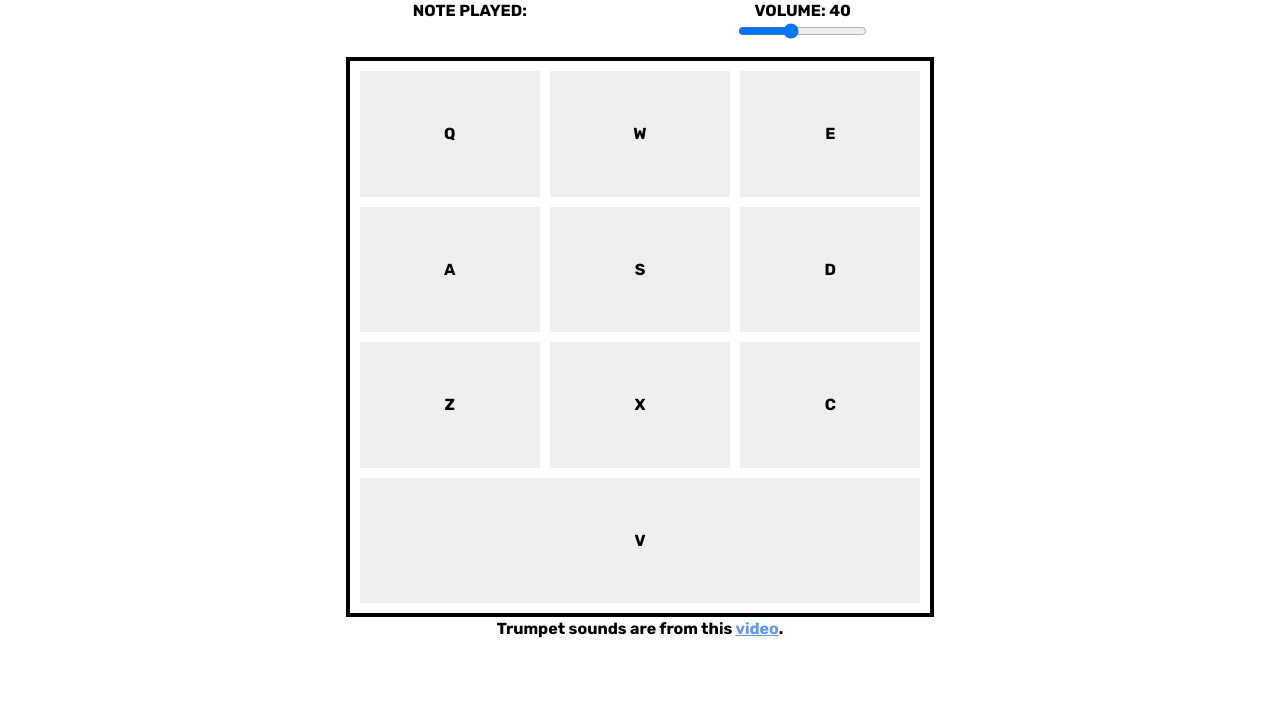
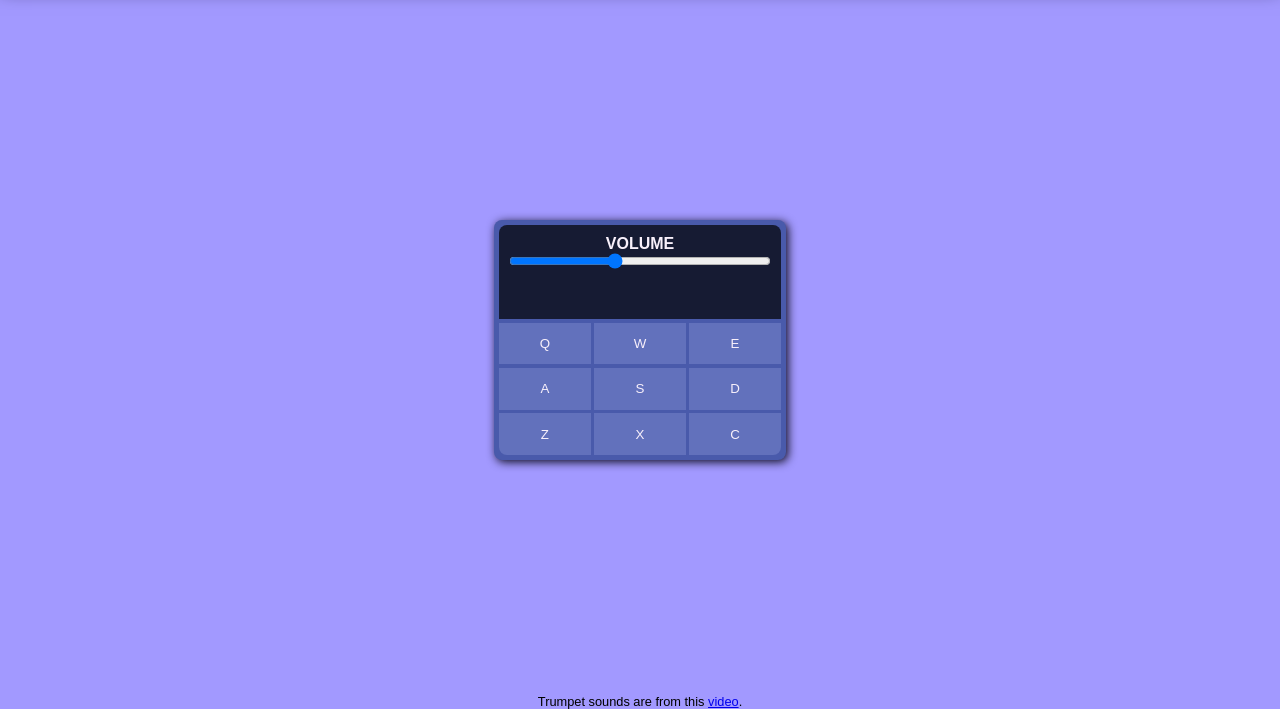
Before and after one commit to purplesunk/fcc-trumpet-machine, a plain HTML site: page index.html in a window 1280 px wide. Shown: the part 91-800 px from the top of the page. Drawn offline with Linux system fonts and the light colour scheme.

Commit message:
update everthing

```diff
--- a/css/style.css
+++ b/css/style.css
@@ -1,48 +1,52 @@
-@import url("https://fonts.googleapis.com/css?family=Rubik:700&display=swap");
-
 * {
   margin: 0;
   padding: 0;
   box-sizing: border-box;
 }
 
-*::before {
-  box-sizing: border-box;
-}
-
 body {
   font-family: "Rubik", sans-serif;
   font-size: 1rem;
-  line-height: 1.5;
-  text-align: center;
   min-height: 100vh;
-  max-width: 46em;
-  margin: 0 auto;
-}
-
-a {
-  color: cornflowerblue;
+  display: flex;
+  justify-content: center;
+  align-items: space-between;
+  flex-direction: column;
+  background-color: #A299FF;
 }
 
 .title {
-  padding-top: 1em;
+  background-color: #7C70FF;
+  box-shadow: 0 .0125em .625em #0D0C1D;
+  padding: .625em;
+  text-align: center;
+}
+
+.footer {
+  text-align: center;
+  font-size: .8rem;
 }
 
 
 /* --------------
  Grid Pad Layout
 -----------------*/
-.grid-pad {
+#drum-machine {
+  width: 18.25em;
+  box-shadow: .125em .125em .625em #0D0C1D;
+  border-radius: 8px;
+  background-color: #495AAB;
+  margin: auto auto;
+  padding: 0.325em;
+}
+
+.keypad {
   display: grid;
   grid-template-columns: repeat(3, 1fr);
-  grid-template-rows: repeat(4, 1fr);
-  place-content: center;
-  grid-gap: 0.625em;
-  padding: 0.625em;
-  margin: 0 auto;
-  width: 80%;
-  height: 70vh;
-  border: .250em solid black;
+  grid-gap: 0.225em;
+  overflow: hidden;
+  border-bottom-right-radius: 8px;
+  border-bottom-left-radius: 8px;
 }
 
 #trumpet-E8 {
@@ -53,26 +57,26 @@ a {
 /* --------------
    Info Display
 -----------------*/
+
 #info {
   padding: 0.625em;
   text-align: center;
+  background-color: #161B33;
   text-transform: uppercase;
+  color: #F8F0FB;
   display: flex;
-  flex-direction: row;
+  flex-direction: column-reverse;
+  margin-bottom: .225em;
+  font-weight: bold;
   justify-content: space-around;
+  border-top-right-radius: 8px;
+  border-top-left-radius: 8px;
 }
 
-#info p {
-  display: inline-block;
-  white-space: nowrap;
-}
-
-.display-note {
-  width: 4em;
-}
-
-#vol-slider {
-  display: block;
+#display {
+  padding: .625em .625em;
+  min-height: 2.5em;
+  flex-grow: 1;
 }
 
 /* ------------
@@ -80,15 +84,10 @@ a {
 --------------*/
 
 button {
-  position: relative;
-  display: inline-block;
-  cursor: pointer;
-  outline: none;
   border: 0;
-  vertical-align: middle;
-  text-decoration: none;
-  font-size: inherit;
-  font-family: inherit;
+  padding: 1em .725em;
+  background-color: #6271BC;
+  color: #F8F0FB;
 }
 
 button:active {
--- a/index.html
+++ b/index.html
@@ -6,55 +6,48 @@
         <title>Trumpet Machine</title>
 
 
+        <script src="js/main.js" async></script>
         <link rel="stylesheet" href="./css/style.css"/>
-
-        <script src="js/main.js"></script>
     </head>
-    <body onload="addAudioId()">
+    <body onload="changeVolume(40)">
+        <h1 class="title">Trumpet Machine</h1>
         <div id="drum-machine">
-            <h1 class="title">Trumpet Machine</h1>
             <div id="info">
-                <div class="display-note">
-                    <p>Note Played: </p>
-                    <p id="display"></p>
-                </div>
-                <div>
-                    <p>Volume:</p>
-                    <p id="volume">40</p>
-                    <input type="range" id="vol-slider" value="40" min="0" max="100" onchange="showVolValue(value)">
-                </div>
+                    <div id="display"></div>
+                    <input type="range" class="volume" name="volume" value="40" min="0" max="100" onchange="changeVolume(this.value)" />
+                    <label class="label" for="volume">Volume</label>
             </div>
-            <div class="grid-pad">
-                <button id="trumpet-C" class="drum-pad" onclick="playAudio(innerText)">
-                    Q<audio class="clip" src="sounds/C.mp3"></audio>
+            <div class="keypad">
+                <button id="trumpet-C" class="drum-pad" onclick="playAudio(this.firstElementChild)">Q
+                    <audio id="Q" class="clip" src="./sounds/C.mp3">trumpet-C</audio>
                 </button>
-                <button id="trumpet-D" class="drum-pad" onclick="playAudio(innerText)">
-                    W<audio class="clip" src="sounds/D.mp3"></a"dio>
+                <button id="trumpet-D" class="drum-pad" onclick="playAudio(this.firstElementChild)">W
+                    <audio id="W" class="clip" src="./sounds/D.mp3">trumpet-D</audio>
                 </button>
-                <button id="trumpet-E" class="drum-pad" onclick="playAudio(innerText)">
-                    E<audio class="clip" src="sounds/E.mp3"></audio>
+                <button id="trumpet-E" class="drum-pad" onclick="playAudio(this.firstElementChild)">E
+                    <audio id="E" class="clip" src="./sounds/E.mp3">trumpet-E</audio>
                 </button>
-                <button id="trumpet-F" class="drum-pad" onclick="playAudio(innerText)">
-                    A<audio class="clip" src="sounds/F.mp3"></audio>
+                <button id="trumpet-F" class="drum-pad" onclick="playAudio(this.firstElementChild)">A
+                    <audio id="A" class="clip" src="./sounds/F.mp3">trumpet-F</audio>
                 </button>
-                <button id="trumpet-G" class="drum-pad" onclick="playAudio(innerText)">
-                    S<audio class="clip" src="sounds/G.mp3"></audio>
+                <button id="trumpet-G" class="drum-pad" onclick="playAudio(this.firstElementChild)">S
+                    <audio id="S" class="clip" src="./sounds/G.mp3">trumpet-G</audio>
                 </button>
-                <button id="trumpet-A" class="drum-pad" onclick="playAudio(innerText)">
-                    D<audio class="clip" src="sounds/A.mp3"></audio>
+                <button id="trumpet-A" class="drum-pad" onclick="playAudio(this.firstElementChild)">D
+                    <audio id="D" class="clip" src="./sounds/A.mp3">trumpet-A</audio>
                 </button>
-                <button id="trumpet-B" class="drum-pad" onclick="playAudio(innerText)">
-                    Z<audio class="clip" src="sounds/B.mp3"></audio>
+                <button id="trumpet-B" class="drum-pad" onclick="playAudio(this.firstElementChild)">Z
+                    <audio id="Z" class="clip" src="./sounds/B.mp3">trumpet-B</audio>
                 </button>
-                <button id="trumpet-C8" class="drum-pad" onclick="playAudio(innerText)">
-                    X<audio class="clip" src="sounds/C8+.mp3"></audio>
+                <button id="trumpet-C8" class="drum-pad" onclick="playAudio(this.firstElementChild)">X
+                    <audio id="X" class="clip" src="./sounds/C8.mp3">trumpet-C8</audio>
                 </button>
-                <button id="trumpet-D8" class="drum-pad" onclick="playAudio(innerText)">
-                    C<audio class="clip" src="sounds/D8+.mp3"></audio>
+                <button id="trumpet-D8" class="drum-pad" onclick="playAudio(this.firstElementChild)">C
+                    <audio id="C" class="clip" src="./sounds/D8.mp3">trumpet-D8</audio>
                 </button>
-                <button id="trumpet-E8" class="drum-pad" onclick="playAudio(innerText)">
-                    V<audio class="clip" src="sounds/E8+.mp3"></audio>
-                </button>
+                <!-- <button id="trumpet-E8" class="drum-pad" onclick="playAudio(this.firstChildElement)">V
+                    <audio id="V" class="clip" src="./sounds/E8.mp3">trumpet-E8</audio>
+                </button> -->
             </div>
         </div>
         <p class="footer">Trumpet sounds are from this <a href="https://www.youtube.com/watch?v=KlpsM8zsqJM" target="_blank">video</a>.</p>
--- a/js/main.js
+++ b/js/main.js
@@ -1,84 +1,40 @@
-// change volume
+// Variables
+
+const volume = document.querySelector(".volume")
+const display = document.getElementById("display")
+const keypad = document.querySelector(".keypad")
+
+const audioClips = [...keypad.querySelectorAll(".clip")]
+
+let sound = ""
+
+
+// Volumen changing
 
 function changeVolume(number) {
-    const audioClips = [...document.getElementsByClassName("clip")];
-
     audioClips.forEach(element => {
-        element.volume = number;
+        element.volume = number / 100
     });
 }
 
-// the range input and the volume
+// Listening to clicks and keypresses
 
-function showVolValue(value) {
-    let volume = document.getElementById("volume");
+const playAudio = (audio) => {
+    if (sound) {
+    sound.pause()
+    sound.currentTime = 0
+    }
 
-    volume.innerText = value;
+    sound = audio
 
-    changeVolume(value / 100);
+    audio.play()
+    display.textContent = audio.textContent
 }
 
-// display the note you are playing
+document.addEventListener('keypress', event => {
+    let key = event.keyCode
+    let char = String.fromCharCode(key).toUpperCase()
 
-function displayNote(audio) {
-    const display = document.getElementById("display");
-
-    display.innerText = audio.innerText;
-}
-
-
-// play audio
-
-let pauseThis = "";
-function playAudio(innerText) {
-    let audio = document.getElementById(innerText);
-
-    if (pauseThis) {
-        pauseThis.pause();
-        pauseThis.currentTime = 0;
-    }
-
-    pauseThis = audio;
-
-    audio.play();
-    displayNote(audio);
-}
-
-
-// listen to keypresses
-
-document.addEventListener('keypress', playOnKeypress);
-
-
-function playOnKeypress(event) {
-    let key = event.keyCode;
-    event.preventDefault();
-
-    let char = String.fromCharCode(key).toUpperCase();
-
-    const audio = document.getElementById(char);
-    const button = document.getElementById(audio.innerText);
-
-    button.click();
-}
-
-
-// html formating meibi?
-
-function addAudioId() {
-
-    const audioClips = [...document.getElementsByClassName("clip")];
-    const buttons = [...document.getElementsByClassName("drum-pad")];
-
-    for (let i = 0; i < audioClips.length; i++) {
-
-        // set the id
-        audioClips[i].id = buttons[i].innerText;
-
-        //add inner text to audioclips
-        audioClips[i].innerText = buttons[i].id;
-
-    }
-
-    changeVolume(0.4);
-}
+    let button = document.getElementById(char).parentElement
+    button.click()
+})
```
Also changed, not shown: 3 other files.
